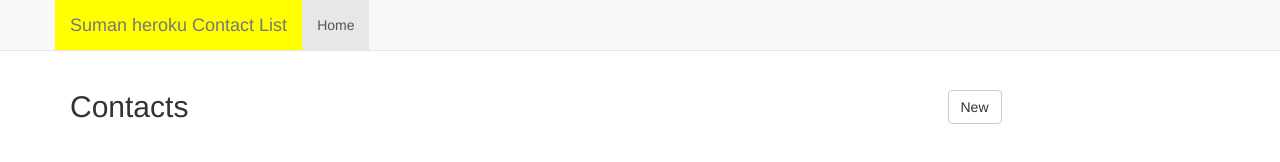
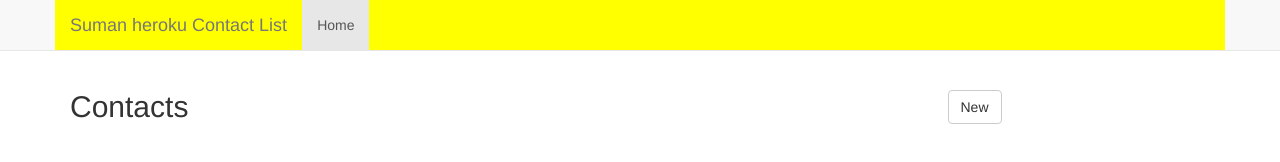
Before and after one commit to suman5335/heroku-contactfrom, a website: page public/index.html in a window 1280 px wide. Shown: the top 162 px of the page. Drawn offline with nearby package versions, Linux system fonts and the light colour scheme; some packages are replaced by stand-ins of ours; no server answers.

Commit message:
index all color

```diff
--- a/public/index.html
+++ b/public/index.html
@@ -27,11 +27,11 @@
 
   <body>
     <nav class="navbar navbar-default navbar-fixed-top" >
-      <div class="container" >
-        <div class="navbar-header" >
+      <div class="container" style="background-color:yellow" >
+        <div class="navbar-header"  style="background-color:yellow">
           <div class="navbar-brand" href="#/" style="background-color:yellow">Suman heroku Contact List</div>
         </div>
-        <div id="navbar" class="navbar-collapse collapse">
+        <div id="navbar" class="navbar-collapse collapse" style="background-color:yellow">
           <ul class="nav navbar-nav">
             <li class="active"><a href="#/">Home</a></li>
           </ul>
```
